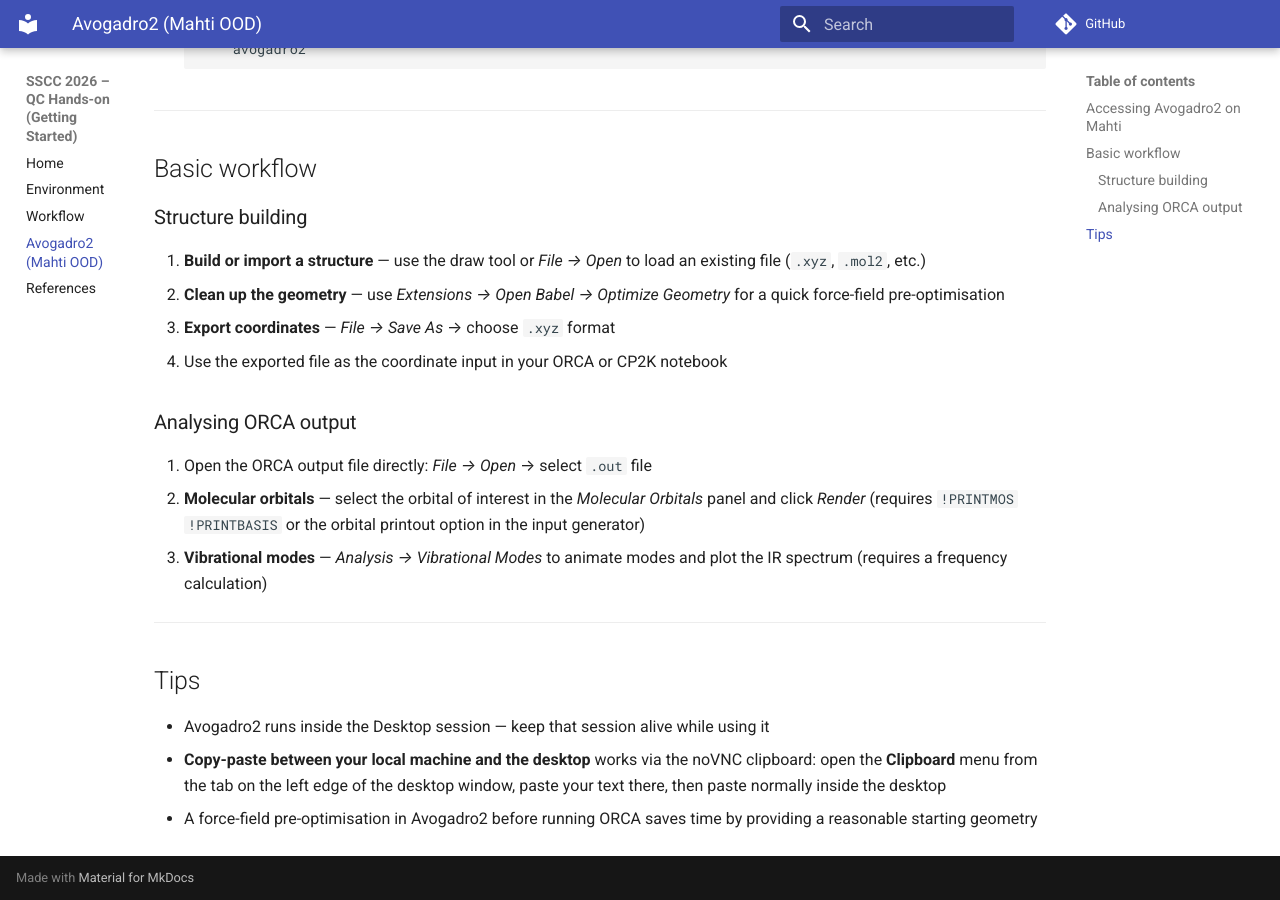
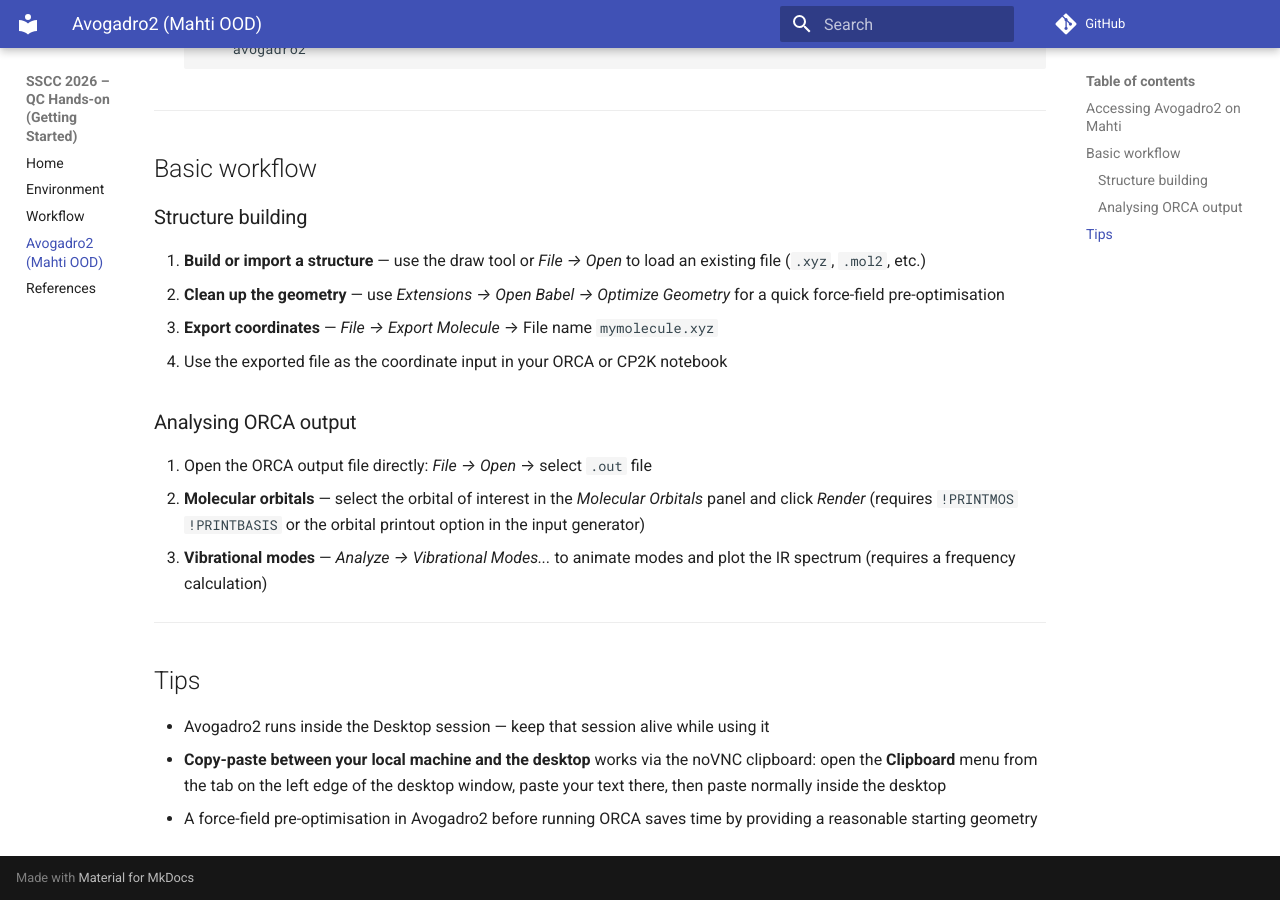
Before and after one commit to nruneberg/sscc2026-qc-getting-started, an MkDocs documentation site: the page built from docs/avogadro.md, in a window 1280 px wide and 900 px high, scrolled down 728 px. Built offline with MkDocs 1.6.1 and Material for MkDocs 9.7.7, drawn with Linux system fonts in a browser that asks for light colours; comment, search, counter and statistics services are not loaded.

Commit message:
correct export molecule

```diff
--- a/docs/avogadro.md
+++ b/docs/avogadro.md
@@ -39,7 +39,7 @@
    *File → Open* to load an existing file (`.xyz`, `.mol2`, etc.)
 2. **Clean up the geometry** — use *Extensions → Open Babel → Optimize Geometry*
    for a quick force-field pre-optimisation
-3. **Export coordinates** — *File → Save As* → choose `.xyz` format
+3. **Export coordinates** — *File → Export Molecule* → File name `mymolecule.xyz`
 4. Use the exported file as the coordinate input in your ORCA or CP2K notebook
 
 ### Analysing ORCA output
@@ -48,7 +48,7 @@
 2. **Molecular orbitals** — select the orbital of interest in the
    *Molecular Orbitals* panel and click *Render*
    (requires `!PRINTMOS !PRINTBASIS` or the orbital printout option in the input generator)
-3. **Vibrational modes** — *Analysis → Vibrational Modes* to animate modes
+3. **Vibrational modes** — *Analyze → Vibrational Modes...* to animate modes
    and plot the IR spectrum (requires a frequency calculation)
 
 ---
```
